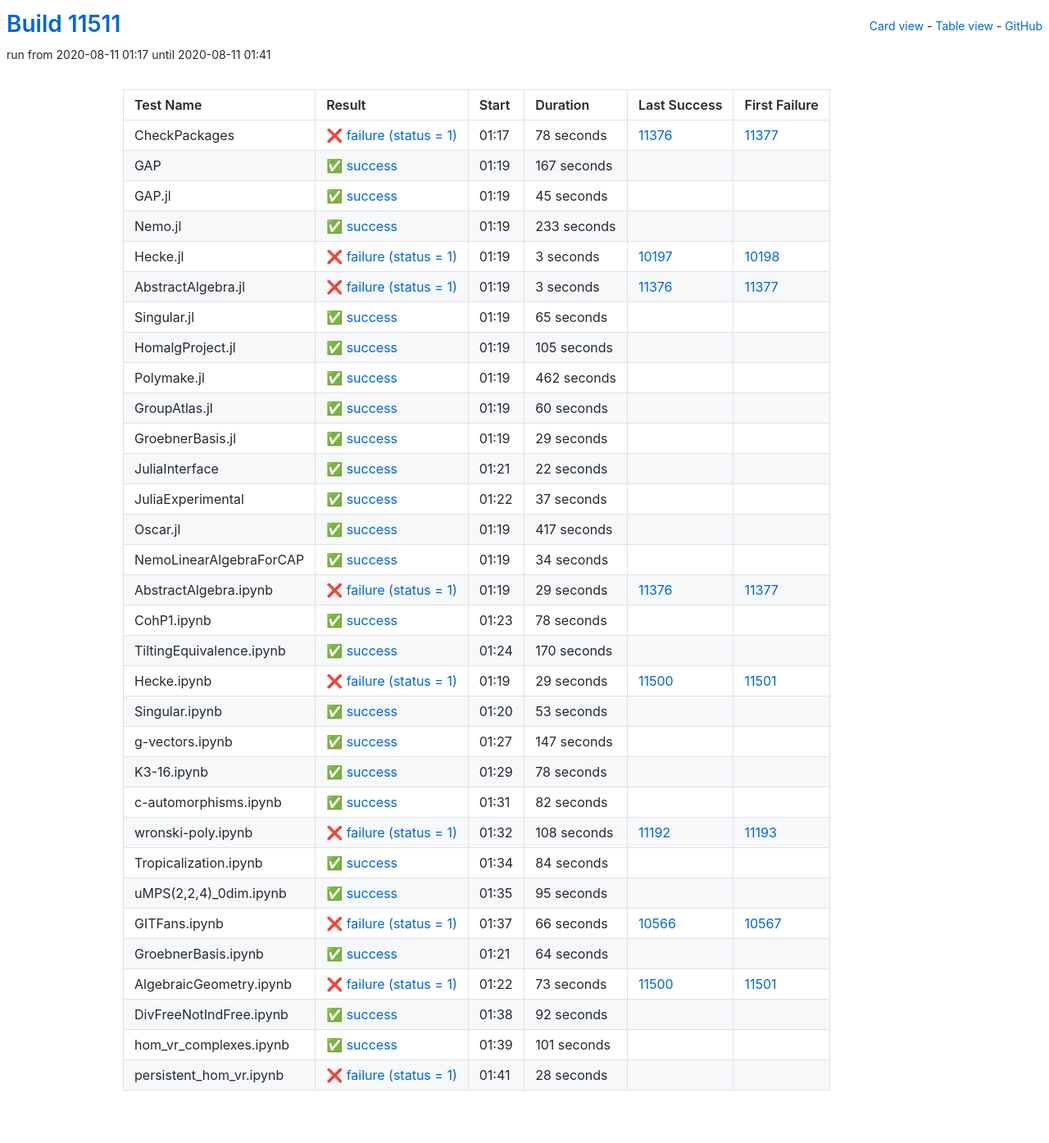
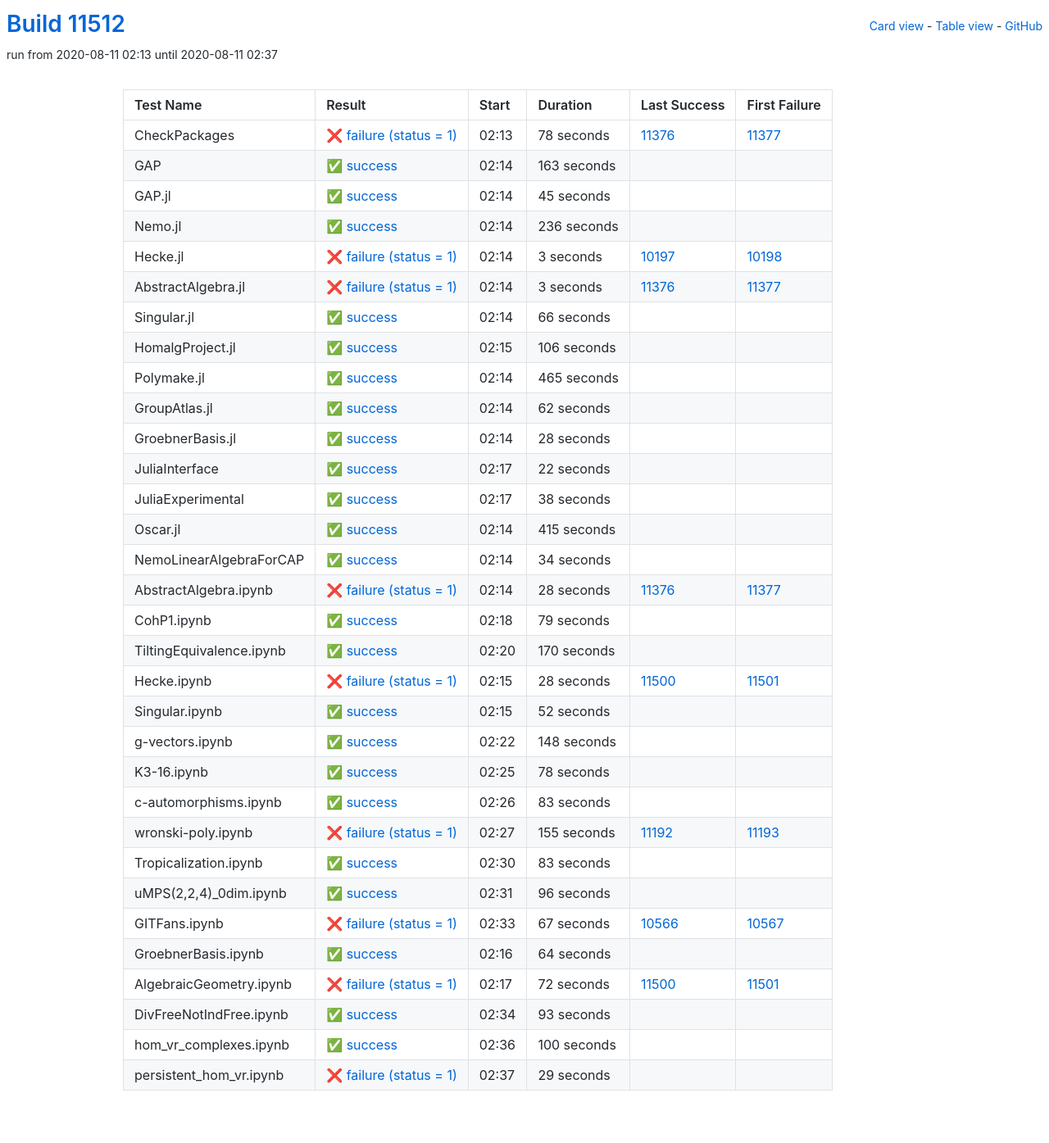
Before and after one commit to oscar-system/oscar-ci-status, a Jekyll site: the page built from table.html, in a window 1280 px wide. Shown: the whole page at 82% size. Built offline with Jekyll 4.4.1, drawn with Linux system fonts in a browser that asks for light colours.

Commit message:
Build #11512

```diff
--- a/_data/ci.yml
+++ b/_data/ci.yml
@@ -1,6 +1,6 @@
 ---
-build: 11511
-build_url: https://oscarci.mathematik.uni-kl.de/job/oscar/11511/
+build: 11512
+build_url: https://oscarci.mathematik.uni-kl.de/job/oscar/11512/
 job: oscar
 organization: oscar-system
 repo: oscar-ci-status
@@ -8,8 +8,8 @@
 tests:
 - name: CheckPackages
   id: checkpackages
-  log: https://oscarci.mathematik.uni-kl.de/job/oscar/11511/artifact/logs/build-11511/CheckPackages.log
-  start: 2020-08-11 01:17
+  log: https://oscarci.mathematik.uni-kl.de/job/oscar/11512/artifact/logs/build-11512/CheckPackages.log
+  start: 2020-08-11 02:13
   success: false
   exitcode: 1
   status: failure
@@ -20,20 +20,20 @@
   first_failure_url: https://oscarci.mathematik.uni-kl.de/job/oscar/11377/
 - name: GAP
   id: gap
-  log: https://oscarci.mathematik.uni-kl.de/job/oscar/11511/artifact/logs/build-11511/GAP.log
-  start: 2020-08-11 01:19
+  log: https://oscarci.mathematik.uni-kl.de/job/oscar/11512/artifact/logs/build-11512/GAP.log
+  start: 2020-08-11 02:14
   success: true
   exitcode: 0
   status: success
-  duration: 167
+  duration: 163
   last_success: false
   last_success_url:
   first_failure: false
   first_failure_url:
 - name: GAP.jl
   id: gap-jl
-  log: https://oscarci.mathematik.uni-kl.de/job/oscar/11511/artifact/logs/build-11511/GAP.jl.log
-  start: 2020-08-11 01:19
+  log: https://oscarci.mathematik.uni-kl.de/job/oscar/11512/artifact/logs/build-11512/GAP.jl.log
+  start: 2020-08-11 02:14
   success: true
   exitcode: 0
   status: success
@@ -44,20 +44,20 @@
   first_failure_url:
 - name: Nemo.jl
   id: nemo-jl
-  log: https://oscarci.mathematik.uni-kl.de/job/oscar/11511/artifact/logs/build-11511/Nemo.jl.log
-  start: 2020-08-11 01:19
+  log: https://oscarci.mathematik.uni-kl.de/job/oscar/11512/artifact/logs/build-11512/Nemo.jl.log
+  start: 2020-08-11 02:14
   success: true
   exitcode: 0
   status: success
-  duration: 233
+  duration: 236
   last_success: false
   last_success_url:
   first_failure: false
   first_failure_url:
 - name: Hecke.jl
   id: hecke-jl
-  log: https://oscarci.mathematik.uni-kl.de/job/oscar/11511/artifact/logs/build-11511/Hecke.jl.log
-  start: 2020-08-11 01:19
+  log: https://oscarci.mathematik.uni-kl.de/job/oscar/11512/artifact/logs/build-11512/Hecke.jl.log
+  start: 2020-08-11 02:14
   success: false
   exitcode: 1
   status: failure
@@ -68,8 +68,8 @@
   first_failure_url: https://oscarci.mathematik.uni-kl.de/job/oscar/10198/
 - name: AbstractAlgebra.jl
   id: abstractalgebra-jl
-  log: https://oscarci.mathematik.uni-kl.de/job/oscar/11511/artifact/logs/build-11511/AbstractAlgebra.jl.log
-  start: 2020-08-11 01:19
+  log: https://oscarci.mathematik.uni-kl.de/job/oscar/11512/artifact/logs/build-11512/AbstractAlgebra.jl.log
+  start: 2020-08-11 02:14
   success: false
   exitcode: 1
   status: failure
@@ -80,68 +80,68 @@
   first_failure_url: https://oscarci.mathematik.uni-kl.de/job/oscar/11377/
 - name: Singular.jl
   id: singular-jl
-  log: https://oscarci.mathematik.uni-kl.de/job/oscar/11511/artifact/logs/build-11511/Singular.jl.log
-  start: 2020-08-11 01:19
+  log: https://oscarci.mathematik.uni-kl.de/job/oscar/11512/artifact/logs/build-11512/Singular.jl.log
+  start: 2020-08-11 02:14
   success: true
   exitcode: 0
   status: success
-  duration: 65
+  duration: 66
   last_success: false
   last_success_url:
   first_failure: false
   first_failure_url:
 - name: HomalgProject.jl
   id: homalgproject-jl
-  log: https://oscarci.mathematik.uni-kl.de/job/oscar/11511/artifact/logs/build-11511/HomalgProject.jl.log
-  start: 2020-08-11 01:19
+  log: https://oscarci.mathematik.uni-kl.de/job/oscar/11512/artifact/logs/build-11512/HomalgProject.jl.log
+  start: 2020-08-11 02:15
   success: true
   exitcode: 0
   status: success
-  duration: 105
+  duration: 106
   last_success: false
   last_success_url:
   first_failure: false
   first_failure_url:
 - name: Polymake.jl
   id: polymake-jl
-  log: https://oscarci.mathematik.uni-kl.de/job/oscar/11511/artifact/logs/build-11511/Polymake.jl.log
-  start: 2020-08-11 01:19
+  log: https://oscarci.mathematik.uni-kl.de/job/oscar/11512/artifact/logs/build-11512/Polymake.jl.log
+  start: 2020-08-11 02:14
   success: true
   exitcode: 0
   status: success
-  duration: 462
+  duration: 465
   last_success: false
   last_success_url:
   first_failure: false
   first_failure_url:
 - name: GroupAtlas.jl
   id: groupatlas-jl
-  log: https://oscarci.mathematik.uni-kl.de/job/oscar/11511/artifact/logs/build-11511/GroupAtlas.jl.log
-  start: 2020-08-11 01:19
+  log: https://oscarci.mathematik.uni-kl.de/job/oscar/11512/artifact/logs/build-11512/GroupAtlas.jl.log
+  start: 2020-08-11 02:14
   success: true
   exitcode: 0
   status: success
-  duration: 60
+  duration: 62
   last_success: false
   last_success_url:
   first_failure: false
   first_failure_url:
 - name: GroebnerBasis.jl
   id: groebnerbasis-jl
-  log: https://oscarci.mathematik.uni-kl.de/job/oscar/11511/artifact/logs/build-11511/GroebnerBasis.jl.log
-  start: 2020-08-11 01:19
+  log: https://oscarci.mathematik.uni-kl.de/job/oscar/11512/artifact/logs/build-11512/GroebnerBasis.jl.log
+  start: 2020-08-11 02:14
   success: true
   exitcode: 0
   status: success
-  duration: 29
+  duration: 28
   last_success: false
   last_success_url:
   first_failure: false
   first_failure_url:
 - name: JuliaInterface
   id: juliainterface
-  log: https://oscarci.mathematik.uni-kl.de/job/oscar/11511/artifact/logs/build-11511/JuliaInterface.log
-  start: 2020-08-11 01:21
+  log: https://oscarci.mathematik.uni-kl.de/job/oscar/11512/artifact/logs/build-11512/JuliaInterface.log
+  start: 2020-08-11 02:17
   success: true
   exitcode: 0
   status: success
@@ -152,32 +152,32 @@
   first_failure_url:
 - name: JuliaExperimental
   id: juliaexperimental
-  log: https://oscarci.mathematik.uni-kl.de/job/oscar/11511/artifact/logs/build-11511/JuliaExperimental.log
-  start: 2020-08-11 01:22
+  log: https://oscarci.mathematik.uni-kl.de/job/oscar/11512/artifact/logs/build-11512/JuliaExperimental.log
+  start: 2020-08-11 02:17
   success: true
   exitcode: 0
   status: success
-  duration: 37
+  duration: 38
   last_success: false
   last_success_url:
   first_failure: false
   first_failure_url:
 - name: Oscar.jl
   id: oscar-jl
-  log: https://oscarci.mathematik.uni-kl.de/job/oscar/11511/artifact/logs/build-11511/Oscar.jl.log
-  start: 2020-08-11 01:19
+  log: https://oscarci.mathematik.uni-kl.de/job/oscar/11512/artifact/logs/build-11512/Oscar.jl.log
+  start: 2020-08-11 02:14
   success: true
   exitcode: 0
   status: success
-  duration: 417
+  duration: 415
   last_success: false
   last_success_url:
   first_failure: false
   first_failure_url:
 - name: NemoLinearAlgebraForCAP
   id: nemolinearalgebraforcap
-  log: https://oscarci.mathematik.uni-kl.de/job/oscar/11511/artifact/logs/build-11511/NemoLinearAlgebraForCAP.log
-  start: 2020-08-11 01:19
+  log: https://oscarci.mathematik.uni-kl.de/job/oscar/11512/artifact/logs/build-11512/NemoLinearAlgebraForCAP.log
+  start: 2020-08-11 02:14
   success: true
   exitcode: 0
   status: success
@@ -188,32 +188,32 @@
   first_failure_url:
 - name: AbstractAlgebra.ipynb
   id: abstractalgebra-ipynb
-  log: https://oscarci.mathematik.uni-kl.de/job/oscar/11511/artifact/logs/build-11511/AbstractAlgebra.ipynb.log
-  start: 2020-08-11 01:19
+  log: https://oscarci.mathematik.uni-kl.de/job/oscar/11512/artifact/logs/build-11512/AbstractAlgebra.ipynb.log
+  start: 2020-08-11 02:14
   success: false
   exitcode: 1
   status: failure
-  duration: 29
+  duration: 28
   last_success: 11376
   last_success_url: https://oscarci.mathematik.uni-kl.de/job/oscar/11376/
   first_failure: 11377
   first_failure_url: https://oscarci.mathematik.uni-kl.de/job/oscar/11377/
 - name: CohP1.ipynb
   id: cohp1-ipynb
-  log: https://oscarci.mathematik.uni-kl.de/job/oscar/11511/artifact/logs/build-11511/CohP1.ipynb.log
-  start: 2020-08-11 01:23
+  log: https://oscarci.mathematik.uni-kl.de/job/oscar/11512/artifact/logs/build-11512/CohP1.ipynb.log
+  start: 2020-08-11 02:18
   success: true
   exitcode: 0
   status: success
-  duration: 78
+  duration: 79
   last_success: false
   last_success_url:
   first_failure: false
   first_failure_url:
 - name: TiltingEquivalence.ipynb
   id: tiltingequivalence-ipynb
-  log: https://oscarci.mathematik.uni-kl.de/job/oscar/11511/artifact/logs/build-11511/TiltingEquivalence.ipynb.log
-  start: 2020-08-11 01:24
+  log: https://oscarci.mathematik.uni-kl.de/job/oscar/11512/artifact/logs/build-11512/TiltingEquivalence.ipynb.log
+  start: 2020-08-11 02:20
   success: true
   exitcode: 0
   status: success
@@ -224,44 +224,44 @@
   first_failure_url:
 - name: Hecke.ipynb
   id: hecke-ipynb
-  log: https://oscarci.mathematik.uni-kl.de/job/oscar/11511/artifact/logs/build-11511/Hecke.ipynb.log
-  start: 2020-08-11 01:19
+  log: https://oscarci.mathematik.uni-kl.de/job/oscar/11512/artifact/logs/build-11512/Hecke.ipynb.log
+  start: 2020-08-11 02:15
   success: false
   exitcode: 1
   status: failure
-  duration: 29
+  duration: 28
   last_success: 11500
   last_success_url: https://oscarci.mathematik.uni-kl.de/job/oscar/11500/
   first_failure: 11501
   first_failure_url: https://oscarci.mathematik.uni-kl.de/job/oscar/11501/
 - name: Singular.ipynb
   id: singular-ipynb
-  log: https://oscarci.mathematik.uni-kl.de/job/oscar/11511/artifact/logs/build-11511/Singular.ipynb.log
-  start: 2020-08-11 01:20
+  log: https://oscarci.mathematik.uni-kl.de/job/oscar/11512/artifact/logs/build-11512/Singular.ipynb.log
+  start: 2020-08-11 02:15
   success: true
   exitcode: 0
   status: success
-  duration: 53
+  duration: 52
   last_success: false
   last_success_url:
   first_failure: false
   first_failure_url:
 - name: g-vectors.ipynb
   id: g-vectors-ipynb
-  log: https://oscarci.mathematik.uni-kl.de/job/oscar/11511/artifact/logs/build-11511/g-vectors.ipynb.log
-  start: 2020-08-11 01:27
+  log: https://oscarci.mathematik.uni-kl.de/job/oscar/11512/artifact/logs/build-11512/g-vectors.ipynb.log
+  start: 2020-08-11 02:22
   success: true
   exitcode: 0
   status: success
-  duration: 147
+  duration: 148
   last_success: false
   last_success_url:
   first_failure: false
   first_failure_url:
 - name: K3-16.ipynb
   id: k3-16-ipynb
-  log: https://oscarci.mathematik.uni-kl.de/job/oscar/11511/artifact/logs/build-11511/K3-16.ipynb.log
-  start: 2020-08-11 01:29
+  log: https://oscarci.mathematik.uni-kl.de/job/oscar/11512/artifact/logs/build-11512/K3-16.ipynb.log
+  start: 2020-08-11 02:25
   success: true
   exitcode: 0
   status: success
@@ -272,68 +272,68 @@
   first_failure_url:
 - name: c-automorphisms.ipynb
   id: c-automorphisms-ipynb
-  log: https://oscarci.mathematik.uni-kl.de/job/oscar/11511/artifact/logs/build-11511/c-automorphisms.ipynb.log
-  start: 2020-08-11 01:31
+  log: https://oscarci.mathematik.uni-kl.de/job/oscar/11512/artifact/logs/build-11512/c-automorphisms.ipynb.log
+  start: 2020-08-11 02:26
   success: true
   exitcode: 0
   status: success
-  duration: 82
+  duration: 83
   last_success: false
   last_success_url:
   first_failure: false
   first_failure_url:
 - name: wronski-poly.ipynb
   id: wronski-poly-ipynb
-  log: https://oscarci.mathematik.uni-kl.de/job/oscar/11511/artifact/logs/build-11511/wronski-poly.ipynb.log
-  start: 2020-08-11 01:32
+  log: https://oscarci.mathematik.uni-kl.de/job/oscar/11512/artifact/logs/build-11512/wronski-poly.ipynb.log
+  start: 2020-08-11 02:27
   success: false
   exitcode: 1
   status: failure
-  duration: 108
+  duration: 155
   last_success: 11192
   last_success_url: https://oscarci.mathematik.uni-kl.de/job/oscar/11192/
   first_failure: 11193
   first_failure_url: https://oscarci.mathematik.uni-kl.de/job/oscar/11193/
 - name: Tropicalization.ipynb
   id: tropicalization-ipynb
-  log: https://oscarci.mathematik.uni-kl.de/job/oscar/11511/artifact/logs/build-11511/Tropicalization.ipynb.log
-  start: 2020-08-11 01:34
+  log: https://oscarci.mathematik.uni-kl.de/job/oscar/11512/artifact/logs/build-11512/Tropicalization.ipynb.log
+  start: 2020-08-11 02:30
   success: true
   exitcode: 0
   status: success
-  duration: 84
+  duration: 83
   last_success: false
   last_success_url:
   first_failure: false
   first_failure_url:
 - name: uMPS(2,2,4)_0dim.ipynb
   id: umps-2-2-4-0dim-ipynb
-  log: https://oscarci.mathematik.uni-kl.de/job/oscar/11511/artifact/logs/build-11511/uMPS-2-2-4-_0dim.ipynb.log
-  start: 2020-08-11 01:35
+  log: https://oscarci.mathematik.uni-kl.de/job/oscar/11512/artifact/logs/build-11512/uMPS-2-2-4-_0dim.ipynb.log
+  start: 2020-08-11 02:31
   success: true
   exitcode: 0
   status: success
-  duration: 95
+  duration: 96
   last_success: false
   last_success_url:
   first_failure: false
   first_failure_url:
 - name: GITFans.ipynb
   id: gitfans-ipynb
-  log: https://oscarci.mathematik.uni-kl.de/job/oscar/11511/artifact/logs/build-11511/GITFans.ipynb.log
-  start: 2020-08-11 01:37
+  log: https://oscarci.mathematik.uni-kl.de/job/oscar/11512/artifact/logs/build-11512/GITFans.ipynb.log
+  start: 2020-08-11 02:33
   success: false
   exitcode: 1
   status: failure
-  duration: 66
+  duration: 67
   last_success: 10566
   last_success_url: https://oscarci.mathematik.uni-kl.de/job/oscar/10566/
   first_failure: 10567
   first_failure_url: https://oscarci.mathematik.uni-kl.de/job/oscar/10567/
 - name: GroebnerBasis.ipynb
   id: groebnerbasis-ipynb
-  log: https://oscarci.mathematik.uni-kl.de/job/oscar/11511/artifact/logs/build-11511/GroebnerBasis.ipynb.log
-  start: 2020-08-11 01:21
+  log: https://oscarci.mathematik.uni-kl.de/job/oscar/11512/artifact/logs/build-11512/GroebnerBasis.ipynb.log
+  start: 2020-08-11 02:16
   success: true
   exitcode: 0
   status: success
@@ -344,48 +344,48 @@
   first_failure_url:
 - name: AlgebraicGeometry.ipynb
   id: algebraicgeometry-ipynb
-  log: https://oscarci.mathematik.uni-kl.de/job/oscar/11511/artifact/logs/build-11511/AlgebraicGeometry.ipynb.log
-  start: 2020-08-11 01:22
+  log: https://oscarci.mathematik.uni-kl.de/job/oscar/11512/artifact/logs/build-11512/AlgebraicGeometry.ipynb.log
+  start: 2020-08-11 02:17
   success: false
   exitcode: 1
   status: failure
-  duration: 73
+  duration: 72
   last_success: 11500
   last_success_url: https://oscarci.mathematik.uni-kl.de/job/oscar/11500/
   first_failure: 11501
   first_failure_url: https://oscarci.mathematik.uni-kl.de/job/oscar/11501/
 - name: DivFreeNotIndFree.ipynb
   id: divfreenotindfree-ipynb
-  log: https://oscarci.mathematik.uni-kl.de/job/oscar/11511/artifact/logs/build-11511/DivFreeNotIndFree.ipynb.log
-  start: 2020-08-11 01:38
+  log: https://oscarci.mathematik.uni-kl.de/job/oscar/11512/artifact/logs/build-11512/DivFreeNotIndFree.ipynb.log
+  start: 2020-08-11 02:34
   success: true
   exitcode: 0
   status: success
-  duration: 92
+  duration: 93
   last_success: false
   last_success_url:
   first_failure: false
   first_failure_url:
 - name: hom_vr_complexes.ipynb
   id: hom-vr-complexes-ipynb
-  log: https://oscarci.mathematik.uni-kl.de/job/oscar/11511/artifact/logs/build-11511/hom_vr_complexes.ipynb.log
-  start: 2020-08-11 01:39
+  log: https://oscarci.mathematik.uni-kl.de/job/oscar/11512/artifact/logs/build-11512/hom_vr_complexes.ipynb.log
+  start: 2020-08-11 02:36
   success: true
   exitcode: 0
   status: success
-  duration: 101
+  duration: 100
   last_success: false
   last_success_url:
   first_failure: false
   first_failure_url:
 - name: persistent_hom_vr.ipynb
   id: persistent-hom-vr-ipynb
-  log: https://oscarci.mathematik.uni-kl.de/job/oscar/11511/artifact/logs/build-11511/persistent_hom_vr.ipynb.log
-  start: 2020-08-11 01:41
+  log: https://oscarci.mathematik.uni-kl.de/job/oscar/11512/artifact/logs/build-11512/persistent_hom_vr.ipynb.log
+  start: 2020-08-11 02:37
   success: false
   exitcode: 1
   status: failure
-  duration: 28
+  duration: 29
   last_success: false
   last_success_url:
   first_failure: false
```
Also changed, not shown: README.md.
